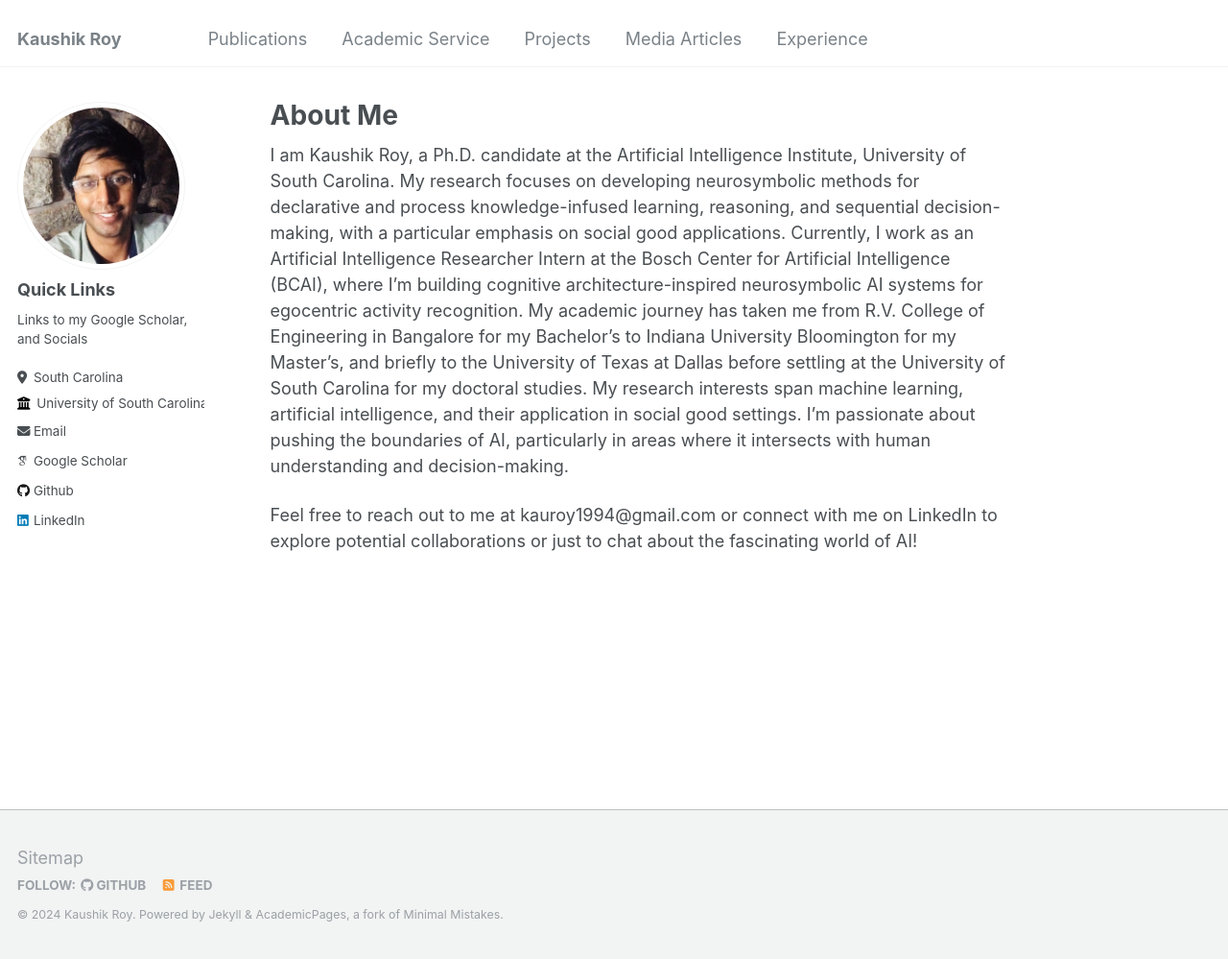
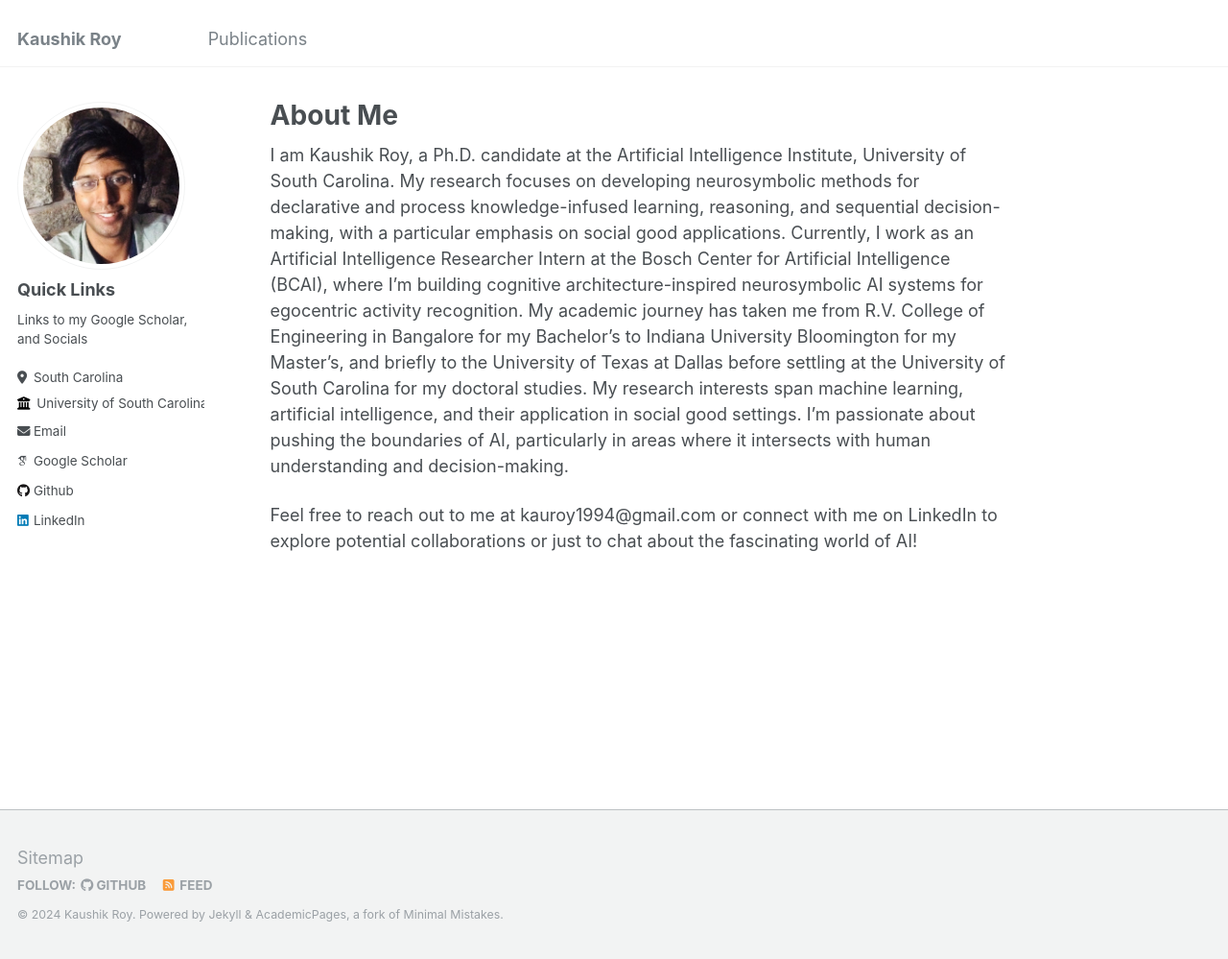
Before and after one commit to kauroy1994/home, a Jekyll site: the page built from _pages/about.md, in a window 1280 px wide and 999 px high. Shown: the whole window at 96% size. Built offline with Jekyll 4.4.1, drawn with Linux system fonts in a browser that asks for light colours; some web fonts are replaced.

Commit message:
Update navigation.yml

```diff
--- a/_data/navigation.yml
+++ b/_data/navigation.yml
@@ -2,15 +2,3 @@
 main:
   - title: "Publications"
     url: /publications/
-
-  - title: "Academic Service"
-    url: /teaching/
-
-  - title: "Projects"
-    url: /portfolio/
-
-  - title: "Media Articles"
-    url: /year-archive/
-
-  - title: "Experience"
-    url: /cv/
```
